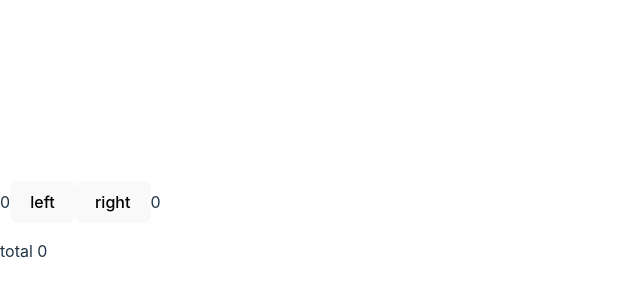
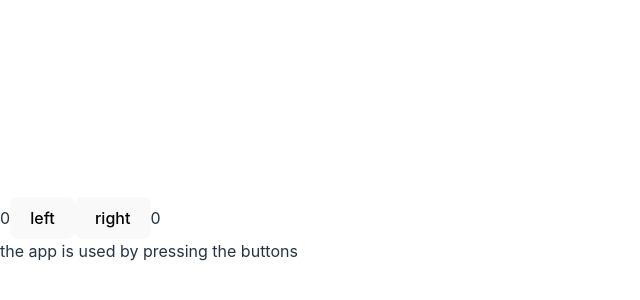
Before and after one commit to Madhusmitamis/03-left-right, a React (Vite) app: page / in a window 1280 px wide. Shown: the part 170-470 px from the top of the page, without its empty margins (0-640 px from the left). Built offline with nearby package versions, Linux system fonts and the light colour scheme; the HTML template or start-up script is replaced by a standard one.

Commit message:
Conditional rendering part done.

```diff
--- a/src/App.jsx
+++ b/src/App.jsx
@@ -1,38 +1,48 @@
 import { useState } from 'react'
 
+const History = (props) => {
+  if (props.allClicks.length === 0) {
+    return (
+      <div>
+        the app is used by pressing the buttons
+      </div>
+    )
+  }
+  return (
+    <div>
+      button press history: {props.allClicks.join(' ')}
+    </div>
+  )
+}
+const Button = ({ handleClick, text }) => (
+  <button onClick={handleClick}>
+    {text}
+  </button>
+)
 
 const App = () => {
   const [left, setLeft] = useState(0)
   const [right, setRight] = useState(0)
   const [allClicks, setAll] = useState([])
-  const [total, setTotal] = useState(0)
-
 
   const handleLeftClick = () => {
     setAll(allClicks.concat('L'))
-    const updatedLeft = left + 1
-    setLeft(updatedLeft)
-    setTotal(updatedLeft + right)
+    setLeft(left + 1)
   }
-
 
   const handleRightClick = () => {
     setAll(allClicks.concat('R'))
-    const updatedRight=right + 1
-    setRight(updatedRight)
-    setTotal(left + updatedRight)
+    setRight(right + 1)
   }
 
   return (
     <div>
       {left}
-      <button onClick={handleLeftClick}>left</button>
-      <button onClick={handleRightClick}>right</button>
+      <Button handleClick={handleLeftClick} text='left' />
+      <Button handleClick={handleRightClick} text='right' />
       {right}
-      <p>{allClicks.join(' ')}</p>
-      <p>total {total}</p>
+      <History allClicks={allClicks} />
     </div>
   )
 }
-
 export default App
```
